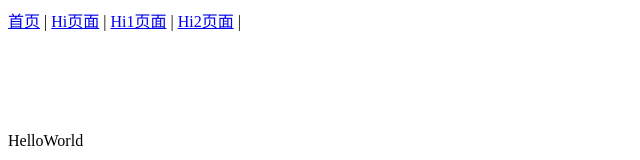
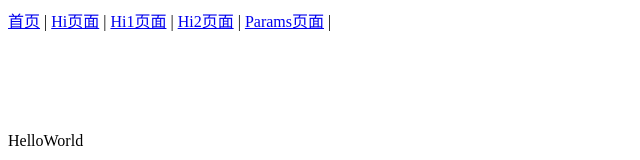
Before and after one commit to lidonghui22/Vue-Router, a Vue app: page / in a window 1280 px wide. Shown: the top 160 px of the page, without its empty margins (0-640 px from the left). Built offline with nearby package versions, Linux system fonts and the light colour scheme.

Commit message:
url传参

```diff
--- a/src/App.vue
+++ b/src/App.vue
@@ -5,6 +5,7 @@
             <router-link to="/hi">Hi页面</router-link> |
             <router-link :to="{name: 'hi1', params:{username: 'lidonghui', id: '888'}}">Hi1页面</router-link> |
             <router-link to="/hi/hi2">Hi2页面</router-link> |
+            <router-link to="/params/1991/lidonghui is  a very good man">Params页面</router-link> |
         </div>
         <p>{{ $route.name }}</p>
         <router-view/>
--- /dev/null
+++ b/src/components/Params.vue
@@ -0,0 +1,22 @@
+<template>
+    <div class="params">
+        <div>{{ msg }}</div>
+        <div>newsId: {{ $route.params.newsId }}</div>
+        <div>newsTitle: {{ $route.params.newsTitle }}</div>
+    </div>
+</template>
+
+<script>
+    export default {
+        name: "Params",
+        data() {
+            return {
+                msg: 'Params页面'
+            }
+        },
+    }
+</script>
+
+<style scoped>
+
+</style>
--- a/src/router/index.js
+++ b/src/router/index.js
@@ -4,6 +4,7 @@ import HelloWorld from '@/components/HelloWorld'
 import Hi from '@/components/Hi'
 import Hi1 from '@/components/Hi1'
 import Hi2 from '@/components/Hi2'
+import Params from '@/components/Params'
 
 Vue.use(Router)
 
@@ -35,5 +36,10 @@ export default new Router({
                 }
             ]
         },
+        {
+            path: '/params/:newsId/:newsTitle',
+            name: 'params',
+            component: Params
+        },
     ]
 })
```
